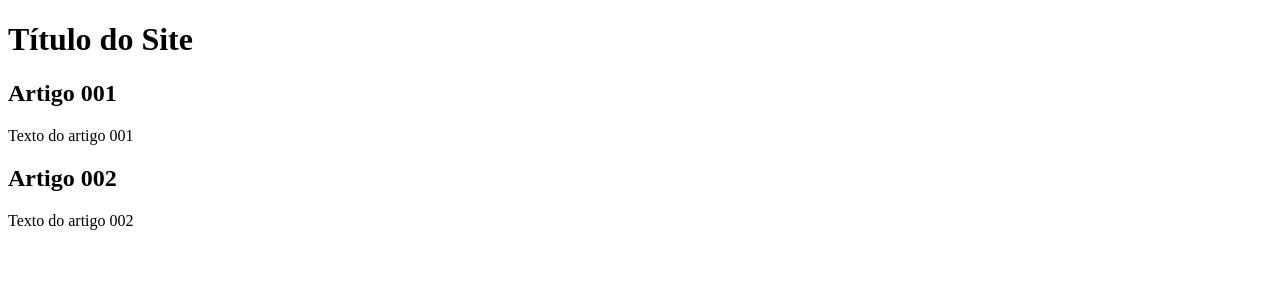
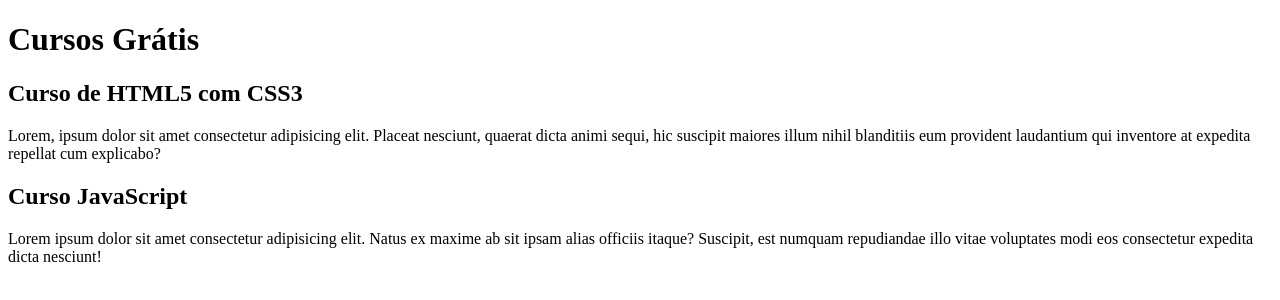
Before and after one commit to ElmarUhl/TutorialGit, a plain HTML site: page index.html in a window 1280 px wide. Drawn offline with Linux system fonts and the light colour scheme.

Commit message:
Comecei a escrever conteúdo

```diff
--- a/index.html
+++ b/index.html
@@ -8,15 +8,15 @@
 <body>
     <main>
         <header>
-            <h1>Título do Site</h1>
+            <h1>Cursos Grátis</h1>
         </header>
         <article>
-            <h2>Artigo 001</h2>
-            <p>Texto do artigo 001</p>
+            <h2>Curso de HTML5 com CSS3</h2>
+            <p>Lorem, ipsum dolor sit amet consectetur adipisicing elit. Placeat nesciunt, quaerat dicta animi sequi, hic suscipit maiores illum nihil blanditiis eum provident laudantium qui inventore at expedita repellat cum explicabo?</p>
         </article>
         <article>
-            <h2>Artigo 002</h2>
-            <p>Texto do artigo 002</p>
+            <h2>Curso JavaScript</h2>
+            <p>Lorem ipsum dolor sit amet consectetur adipisicing elit. Natus ex maxime ab sit ipsam alias officiis itaque? Suscipit, est numquam repudiandae illo vitae voluptates modi eos consectetur expedita dicta nesciunt!</p>
         </article>
     </main>
 </body>
```
